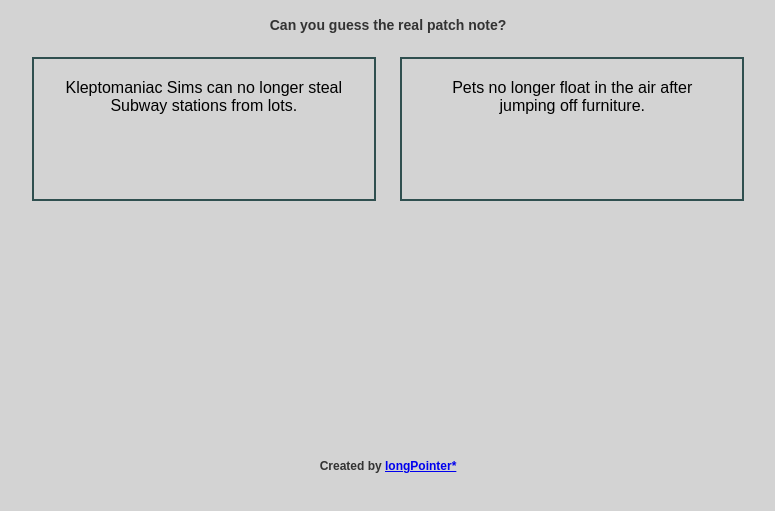
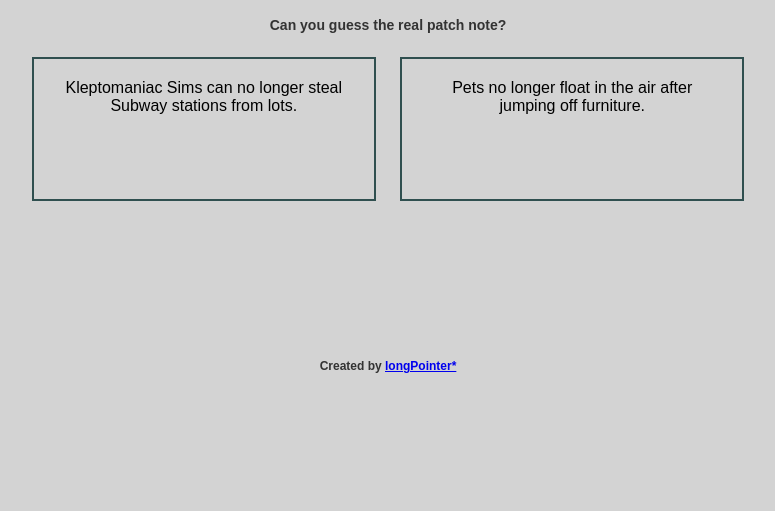
Before and after one commit to l-paz91/WoohooOrBoohoo, a plain HTML site: page index.html in a window 1280 px wide. Shown: the part 111-622 px from the top of the page, without its empty margins (252-1027 px from the left). Drawn offline with Linux system fonts and the light colour scheme.

Commit message:
Update style.css

```diff
--- a/style.css
+++ b/style.css
@@ -2,7 +2,6 @@
     font-family: Arial, sans-serif;
     text-align: center;
     background-color: lightgray;
-    position: static;
 }
 
 h1 {
@@ -63,7 +62,7 @@
 
 #credits-container {
     position: absolute;  /* Use absolute positioning */
-    bottom: 200px;       /* Distance from the bottom of the parent element */
+    bottom: 300px;       /* Distance from the bottom of the parent element */
     left: 50%;           /* Center-align horizontally */
     transform: translateX(-50%); /* Fine-tune center alignment */
     display: flex;       /* Use flex layout */
```
